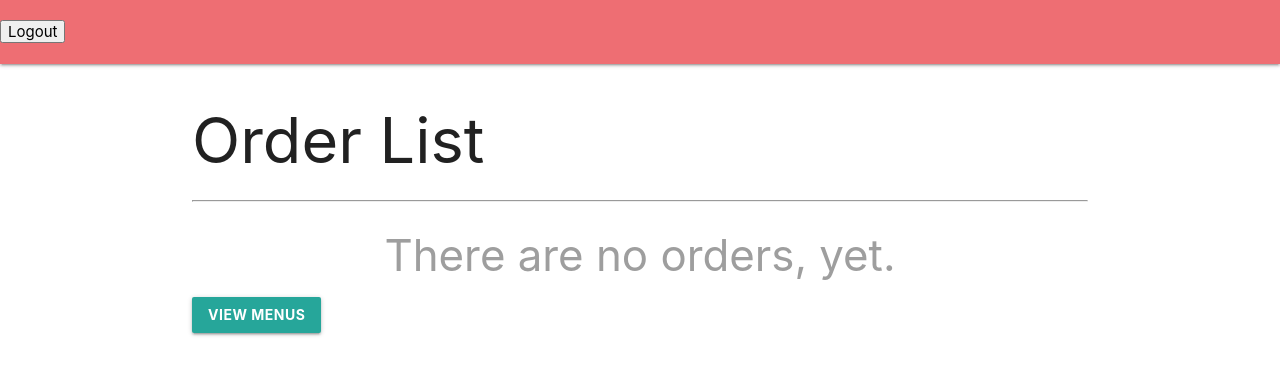
After one commit to gegonzalez/Backend-Django, a Django app: page /menu/order/ in a window 1280 px wide. The commit adds this page. Shown: the top 375 px of the page. Run offline with Django 3.2, Linux system fonts and the light colour scheme; the visitor is signed in with stand-in values (Sample User, id 1); data that the repository does not hold is empty.

Commit message:
Adding an Order List option

```diff
--- /dev/null
+++ b/src/menu/templates/order_index.html
@@ -0,0 +1,29 @@
+{% extends 'base.html' %}
+{% block content %}
+<div class="container">
+    <h1>Order List</h1>
+    <hr>
+
+    <div class="row">
+
+      {% for order in order_list %}
+      <div class="col s12 md6 xl3">
+          <a href="{% url 'menu:order_details' order.uuid %}" class="btn">{{ order.name }}</a>
+      </div>
+
+      {% empty %}
+      <div class="noproject-wrapper center">
+        <h3 class="grey-text">There are no orders, yet.</h3>
+      </div>
+      {% endfor %}
+
+    </div>
+    <div class="row">
+      <div class="col s12 md6 xl3">
+        <a href="{% url 'menu:index' %}" class="btn">
+          <span class="bold">View Menus</span>
+        </a>
+      </div>
+    </div>
+</div>
+{% endblock %}
--- a/src/menu/urls.py
+++ b/src/menu/urls.py
@@ -1,7 +1,7 @@
 from django.urls import path
 
 from .views import menu_index, menu_add, menu_details_uuid, option_add, option_edit
-from .views import menu_order, order_add, order_details
+from .views import menu_order, order_add, order_details, order_index
 
 app_name = 'menu'
 urlpatterns = [
@@ -13,4 +13,5 @@ urlpatterns = [
     path('<uuid:uuid>', menu_order, name='order'),
     path('option/<uuid:uuid>/order', order_add, name='order_add'),
     path('order/<uuid:uuid>', order_details, name='order_details'),
+    path('order/', order_index, name='order_index'),
 ]
--- a/src/menu/views.py
+++ b/src/menu/views.py
@@ -140,3 +140,13 @@ def is_in_todays_time_limit():
                                                 microsecond=0)
 
     return current_datetime < today_time_limit
+
+@login_required(login_url="/accounts/login")
+def order_index(request):
+    """
+    Lists the Orders of the current day
+    """
+    today = datetime.date.today()
+    order_list = Order.objects.filter(option__menu__published_date=today).order_by('id')
+
+    return render(request, 'order_index.html', {'order_list': order_list})
```
Also changed, not shown: src/menu/templates/menu_index.html (+10 -3 lines), src/menu/tests/test_urls.py (+6 -1 lines).
